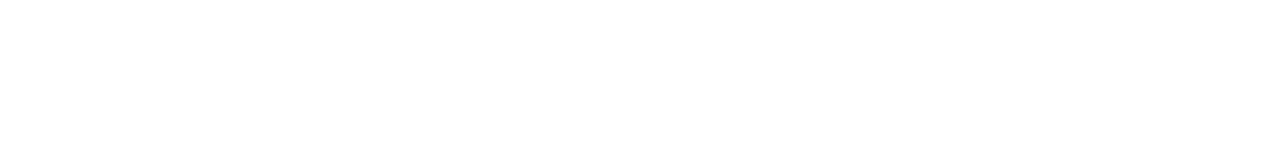
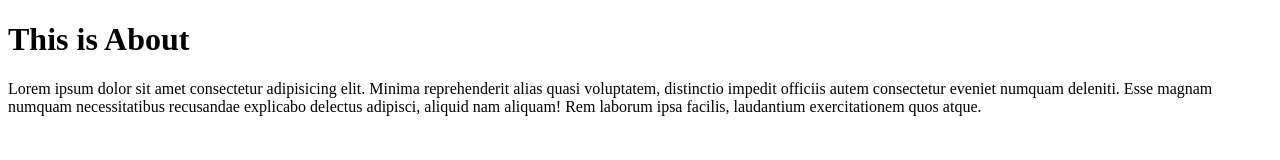
Before and after one commit to harshkumarjangir/GIT, a plain HTML site: page about.html in a window 1280 px wide. Drawn offline with Linux system fonts and the light colour scheme.

Commit message:
modified- about.html

```diff
--- a/about.html
+++ b/about.html
@@ -6,6 +6,7 @@
     <title>Document</title>
 </head>
 <body>
-
+    <h1>This is About</h1>
+    <p>Lorem ipsum dolor sit amet consectetur adipisicing elit. Minima reprehenderit alias quasi voluptatem, distinctio impedit officiis autem consectetur eveniet numquam deleniti. Esse magnam numquam necessitatibus recusandae explicabo delectus adipisci, aliquid nam aliquam! Rem laborum ipsa facilis, laudantium exercitationem quos atque.</p>
 </body>
 </html>
```
Also changed, not shown: index.html (+1 -0 lines).
